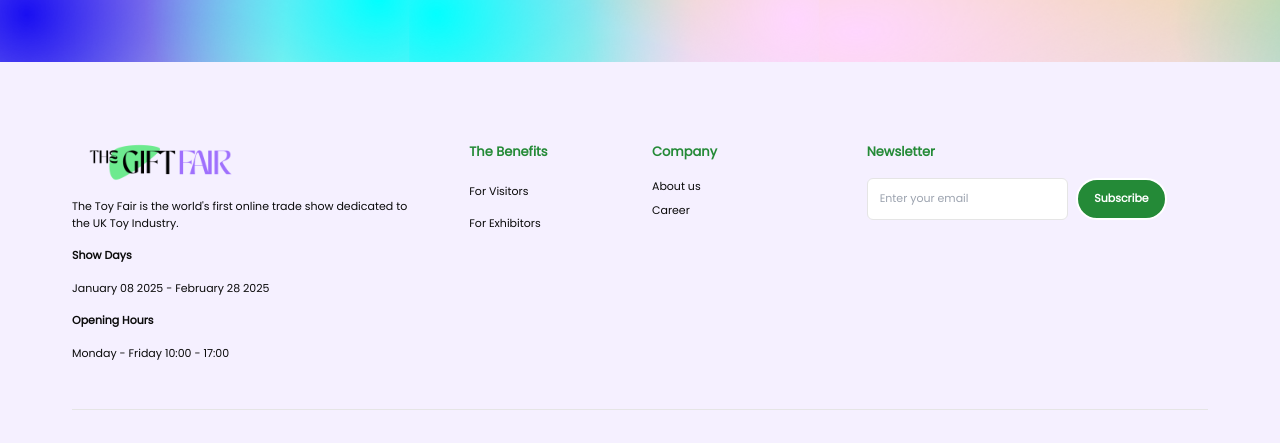
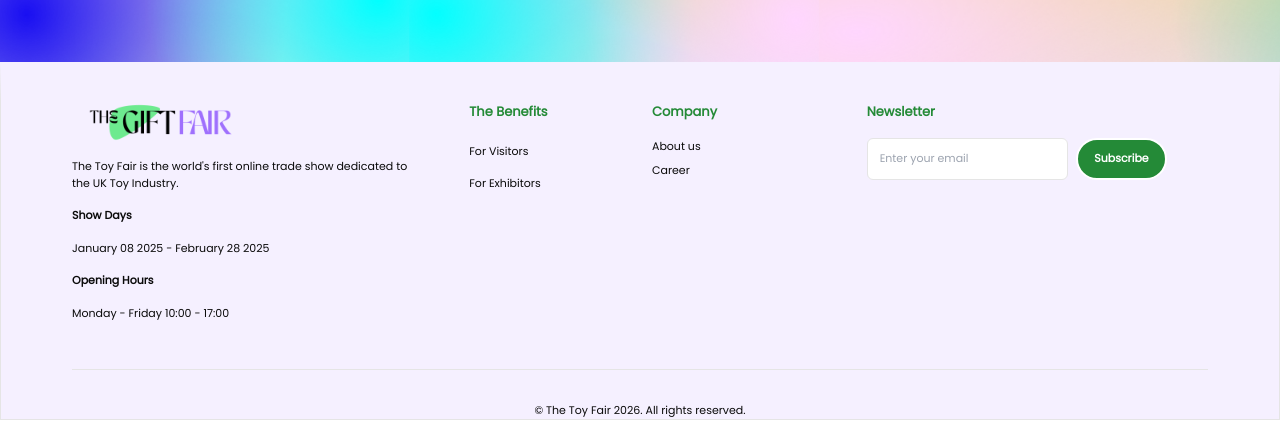
Before and after one commit to Daniel-zhang0120/thetoyfair, a Next.js app: page / in a window 1280 px wide. Shown: the part 2831-3274 px from the top of the page. After the commit the page ends 3251 px from the top, so only its background shows below. Built offline with nearby package versions, Linux system fonts and the light colour scheme; a web font is replaced by a local one.

Commit message:
footer up space remove

```diff
--- a/components/CommonComponent/Footer/footer.tsx
+++ b/components/CommonComponent/Footer/footer.tsx
@@ -21,8 +21,8 @@ export const Footer = ({ className }: FooterProps) => {
 
   return (
     <footer
-      className={`bg-[#F5F0FF] w-full overflow-hidden  ${className || ""}`}
-      style={{ borderTop: "80px solid #F5F0FF" }}
+      className={`bg-[#F5F0FF] w-full overflow-hidden  border    ${className || ""}`}
+      style={{ borderTop: "40px solid #F5F0FF" }}
     >
       <div className="max-w-[1200px] mx-auto px-4 sm:px-6 lg:px-8">
         <div className="grid grid-cols-1 md:grid-cols-2 lg:grid-cols-3 gap-8 md:gap-14">
```
